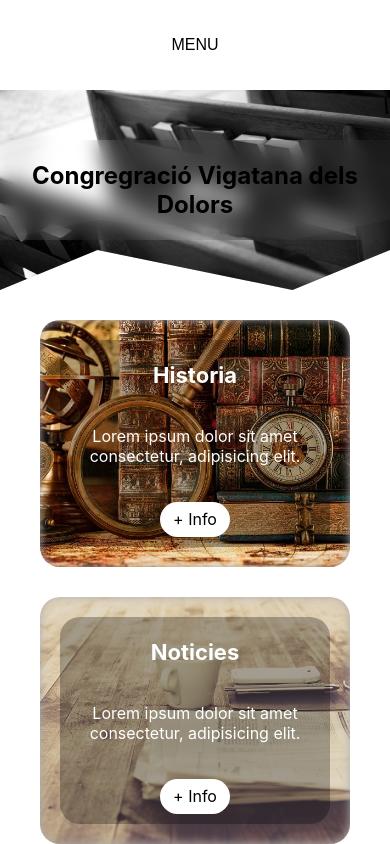
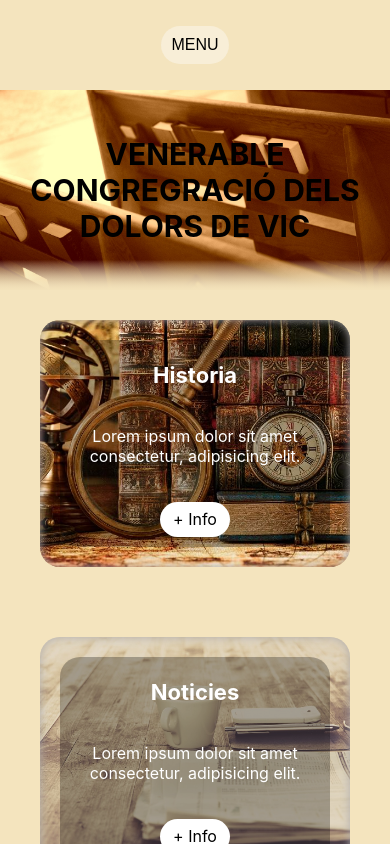
Before and after one commit to danicampdelacreu/congregacio_vic, a React (Create React App) app: page / in a window 390 px wide. Shown: the top 844 px of the page. Built offline with nearby package versions, Linux system fonts and the light colour scheme.

Commit message:
Adjust client Css home movil size

```diff
--- a/src/components/footer/Footer.css
+++ b/src/components/footer/Footer.css
@@ -4,13 +4,13 @@
         justify-content: center;
         align-items: center;
         text-align: center;
+        background-color:rgba(244, 227, 187, 0.944);
     }
 
     .footerLinkDani {
         font-size: 10px;
         width: 100%;
         height: 30px;
-        background-color: rgba(66, 73, 66, 0.317);
         color: black;
         text-align: center;
         padding: 5px;
--- a/src/components/header/Header.css
+++ b/src/components/header/Header.css
@@ -5,7 +5,6 @@
         top: 0;
         left: 0;
         width: 100%;
-        background-color: rgba(60, 54, 54, 0.723);
         box-shadow: inset 0 0 10px rgba(176, 173, 173, 3);
         border-top-right-radius: 30px;
         border-bottom-right-radius: 30px;
@@ -37,13 +36,14 @@
     }
 
     .menuButton {
-        background: rgba(252, 252, 252, 0.214);
+        background: rgba(252, 252, 252, 0.398);
         border: none;
         padding: 10px;
         font-family: 'Quicksand', sans-serif;
         cursor: pointer;
         font-size: 16px;
-        color: black
+        color: black;
+        border-radius: 20px 20px;
     }
 
     .closeButton {
@@ -66,7 +66,7 @@
         display: flex;
         justify-content: center;
         align-items: center;
-        background-color: white
+        background-color:rgba(244, 227, 187, 0.944);
     }
 
     .headerNav a {
--- a/src/routes/home/Home.css
+++ b/src/routes/home/Home.css
@@ -4,7 +4,7 @@
         display: flex;
         flex-wrap: wrap;
         justify-content: space-between;
-        background-color: white
+        background-color: rgba(244, 227, 187, 0.944);
     }
 
     .allMain h3 {
@@ -12,7 +12,6 @@
     }
 
     .homeFoto {
-        background-color: rgba(66, 73, 66, 0.317);
         height: 200px;
         width: 100%;
         display: flex;
@@ -26,7 +25,22 @@
         background-image: url('../../assets/img/Congracio_General.jpg');
         background-size: cover;
         background-position: center;
-        clip-path: polygon(0 0, 100% 0, 100% 80%, 75% 100%, 25% 80%, 0 100%);
+        background-position: center;
+        position: relative;
+        overflow: hidden;
+    }
+
+    .homeFoto::after,
+    .homeFoto::before {
+        content: "";
+        position: absolute;
+        bottom: 0;
+        left: 0;
+        width: 100%;
+        height: 30px;
+        /* Ajusta según sea necesario */
+        background-image: linear-gradient(to bottom, rgba(255, 255, 255, 0), rgba(244, 227, 187, 0.944));
+
     }
 
     .homeFoto h2 {
@@ -37,12 +51,11 @@
         justify-content: center;
         /* Centra horizontalmente */
         text-align: center;
+        font-size: 30px;
         height: 100px;
         width: 100%;
         color: rgb(0, 0, 0);
-        background-color: rgba(255, 255, 255, 0.031);
-        backdrop-filter: blur(10px);
-        clip-path: polygon(0 0, 100% 0, 100% 80%, 75% 100%, 25% 80%, 0 100%);
+
     }
 
     .homeHistoria,
@@ -52,8 +65,7 @@
     .homeDonativo {
         width: calc(100% - 20px);
         margin: 0px 40px 40px 40px;
-        margin-bottom: 30px;
-        background-color: rgba(252, 252, 252, 0.214);
+        margin-bottom: 70px;
         border-radius: 20px;
         box-shadow: inset 0 0 10px rgba(176, 173, 173, 3);
         display: flex;
--- a/src/routes/home/Home.jsx
+++ b/src/routes/home/Home.jsx
@@ -14,7 +14,7 @@ export default function Home() {
     return (
         <main class='allMain'>
             <div className='homeFoto'>
-                <h2>Congregració Vigatana dels Dolors </h2>
+                <h2>VENERABLE CONGREGRACIÓ DELS DOLORS DE VIC </h2>
             </div>
             <div class='homeHistoria'>
                 <div className='homeHistoriaIn'>
```
Also changed, not shown: src/assets/img/Congracio_General.jpg, src/assets/img/Informacion.jpg.
